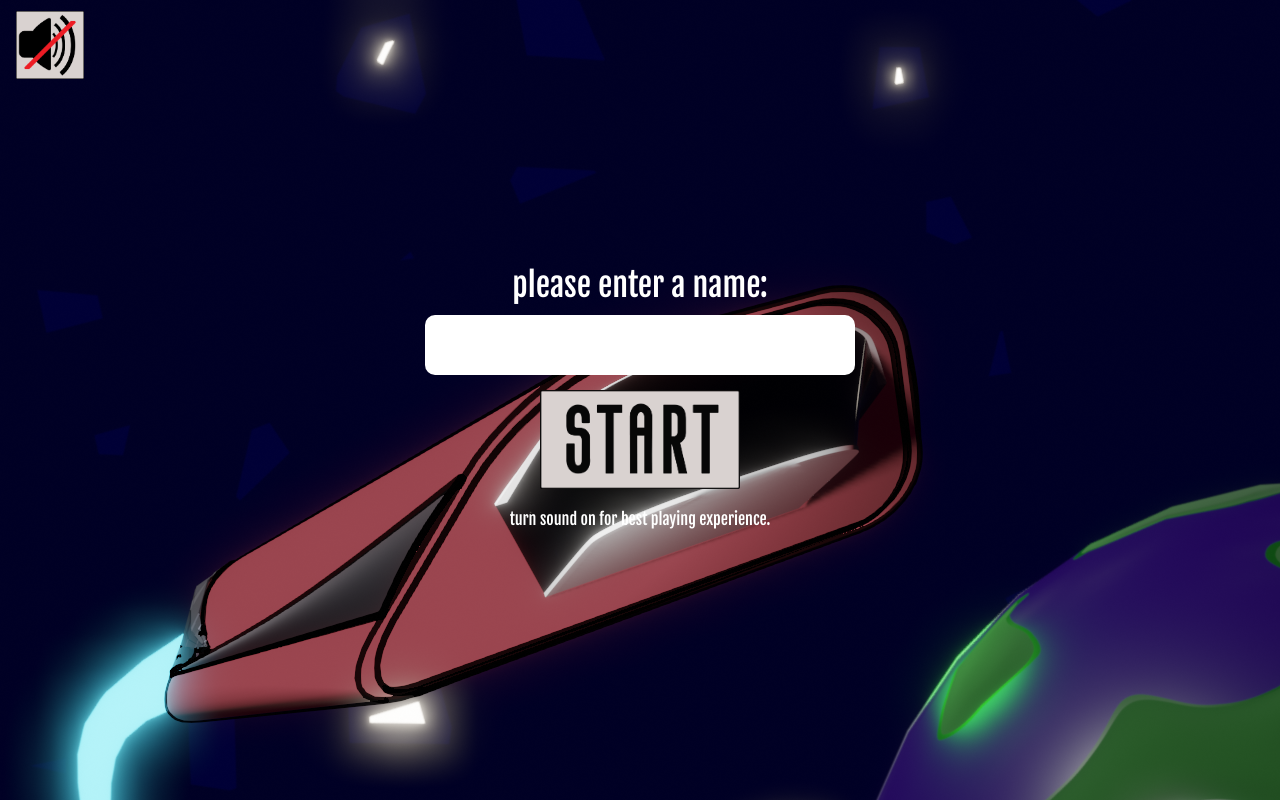
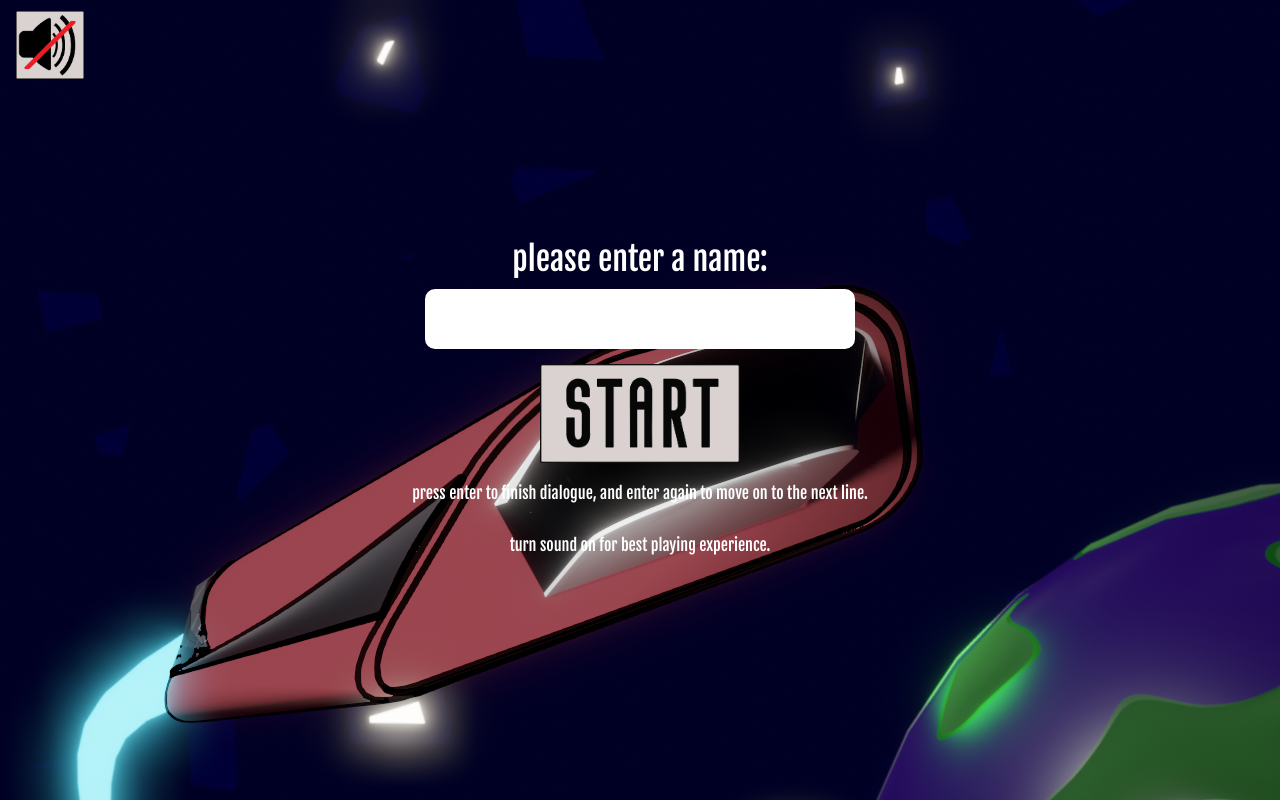
Before and after one commit to sabawhat/arts-387, a React (Create React App) app: page / in a window 1280 px wide. Built offline with nearby package versions, Linux system fonts and the light colour scheme; a web font is replaced by a local one.

Commit message:
instructions

```diff
--- a/src/components/inputComponent.js
+++ b/src/components/inputComponent.js
@@ -110,6 +110,7 @@ function NameInputBox() {
                         <p>{warningMsg}</p>
                     </div>}
                 </div>
+                <p className="sound-warning">press enter to finish dialogue, and enter again to move on to the next line.</p>
                 <p className="sound-warning">turn sound on for best playing experience.</p>
             </form>
         </div>
--- a/src/pages/generalPage.js
+++ b/src/pages/generalPage.js
@@ -34,7 +34,7 @@ function GeneralPage() {
         sessionStorage.setItem('current_sound', 'gouda') ;
     } else if (location === 'an eternal place') {
         charImg = all_backgrounds[3][0];
-        // backgroundImg = all_backgrounds[3][4];
+        backgroundImg = all_backgrounds[3][4];
         currentSound = sounds[5];
         sessionStorage.setItem('current_sound', 'dd') ;
     } else if (location === 'an empty place') {
```
